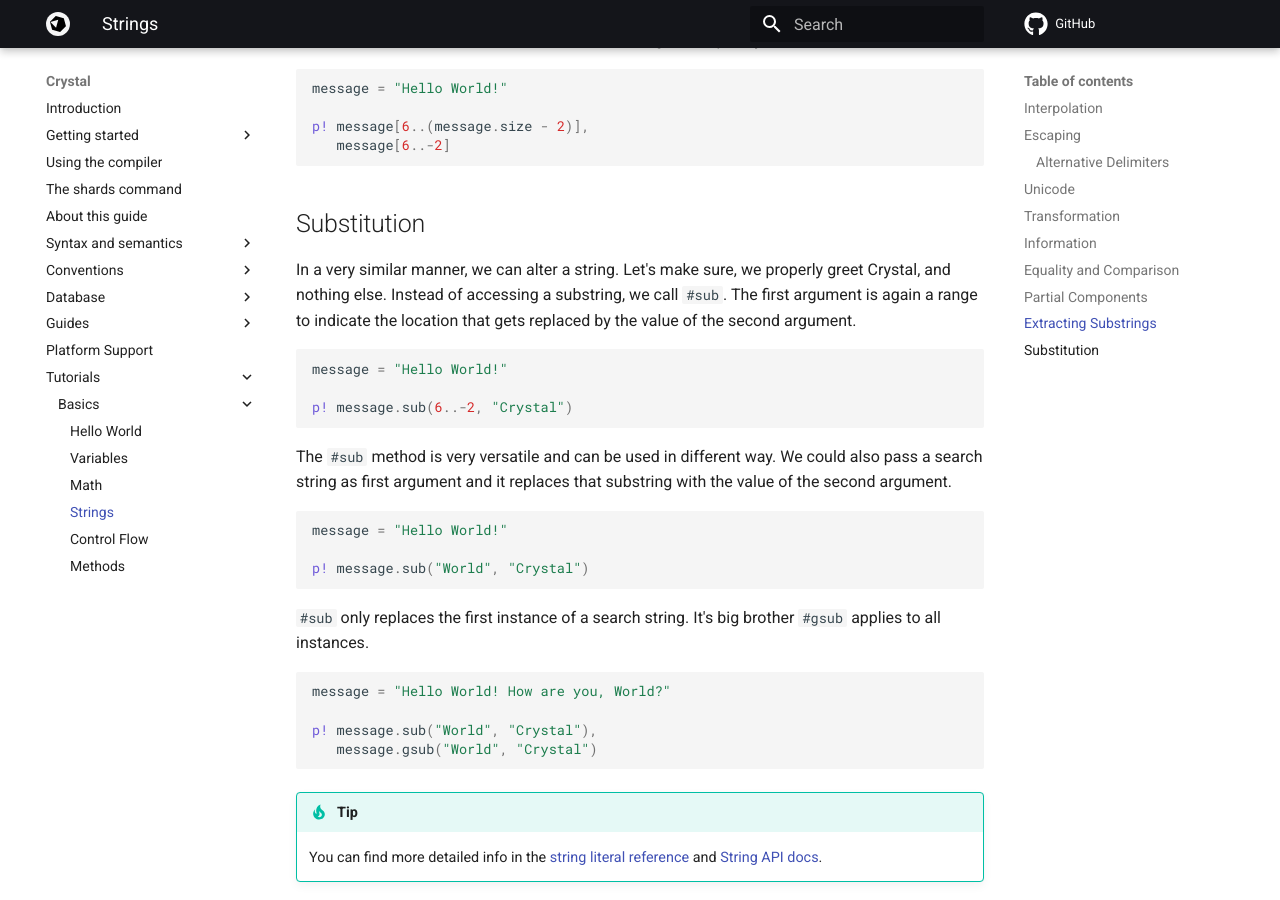
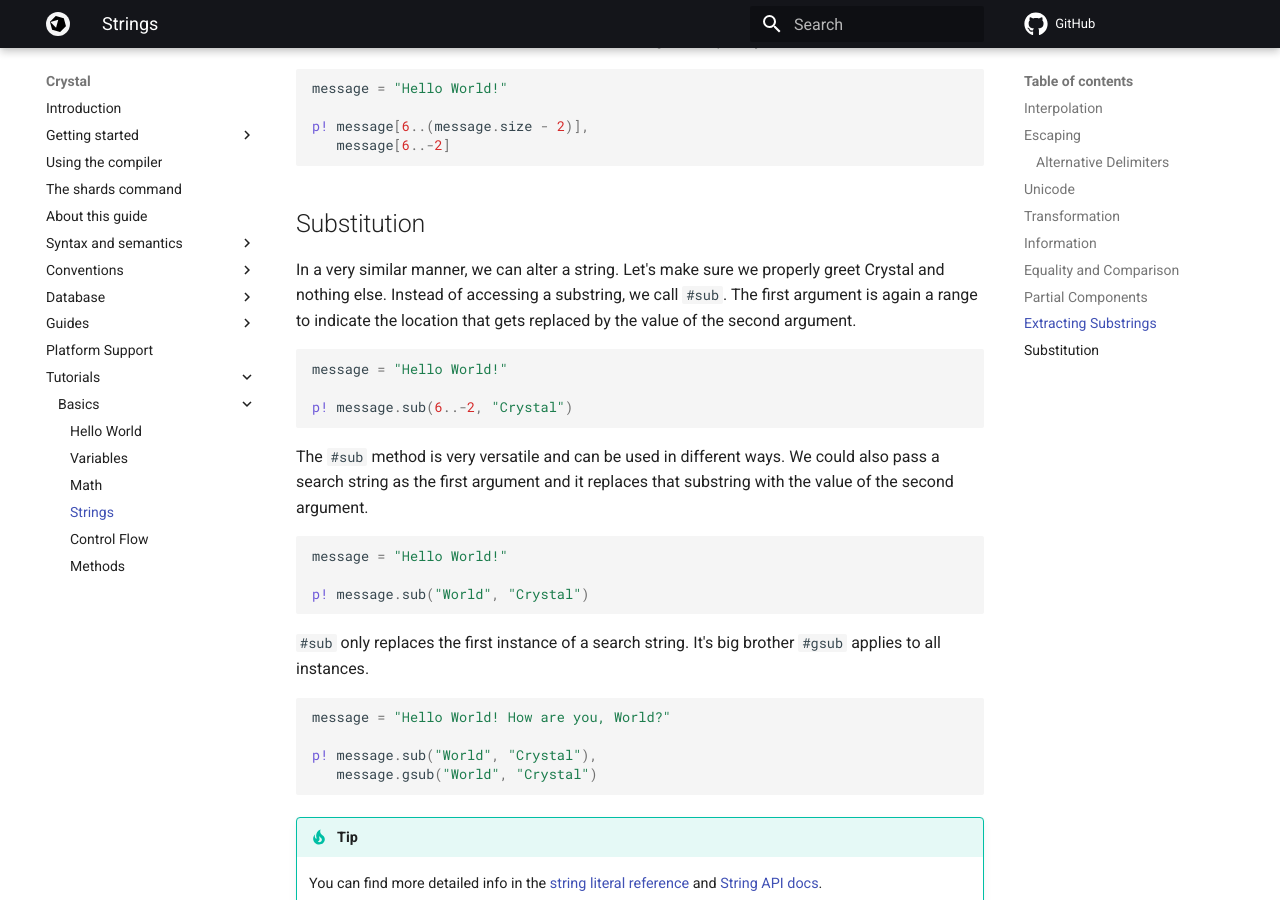
Before and after one commit to crystal-lang/crystal-book, an MkDocs documentation site: the page built from docs/tutorials/01_basics/04_strings.md, in a window 1280 px wide and 900 px high, scrolled down 5288 px. Built offline with MkDocs 1.6.1 and Material for MkDocs 9.7.7, drawn with Linux system fonts in a browser that asks for light colours; nearby versions of some CDN libraries; library files that are not in the unit come from our copies; comment, search, counter and statistics services are not loaded; some of the changed text lies outside the part shown.

Commit message:
Apply suggestions from code review
Co-authored-by: Joel <da1nerd@pm.me>

````diff
--- a/docs/tutorials/01_basics/04_strings.md
+++ b/docs/tutorials/01_basics/04_strings.md
@@ -222,7 +222,7 @@ p! message[6..(message.size - 2)],
 
 ## Substitution
 
-In a very similar manner, we can alter a string. Let's make sure, we properly greet Crystal, and nothing else.
+In a very similar manner, we can alter a string. Let's make sure we properly greet Crystal and nothing else.
 Instead of accessing a substring, we call `#sub`. The first argument is again a range to indicate the location
 that gets replaced by the value of the second argument.
 
@@ -232,7 +232,7 @@ message = "Hello World!"
 p! message.sub(6..-2, "Crystal")
 ```
 
-The `#sub` method is very versatile and can be used in different way. We could also pass a search string as first argument
+The `#sub` method is very versatile and can be used in different ways. We could also pass a search string as the first argument
 and it replaces that substring with the value of the second argument.
 
 ```{.crystal .crystal-play}
````
Also changed, not shown: other parts of docs/tutorials/01_basics/04_strings.md (+3 -3 lines), docs/tutorials/01_basics/03_math.md (+1 -1 lines), docs/tutorials/01_basics/05_control_flow.md (+3 -3 lines).
